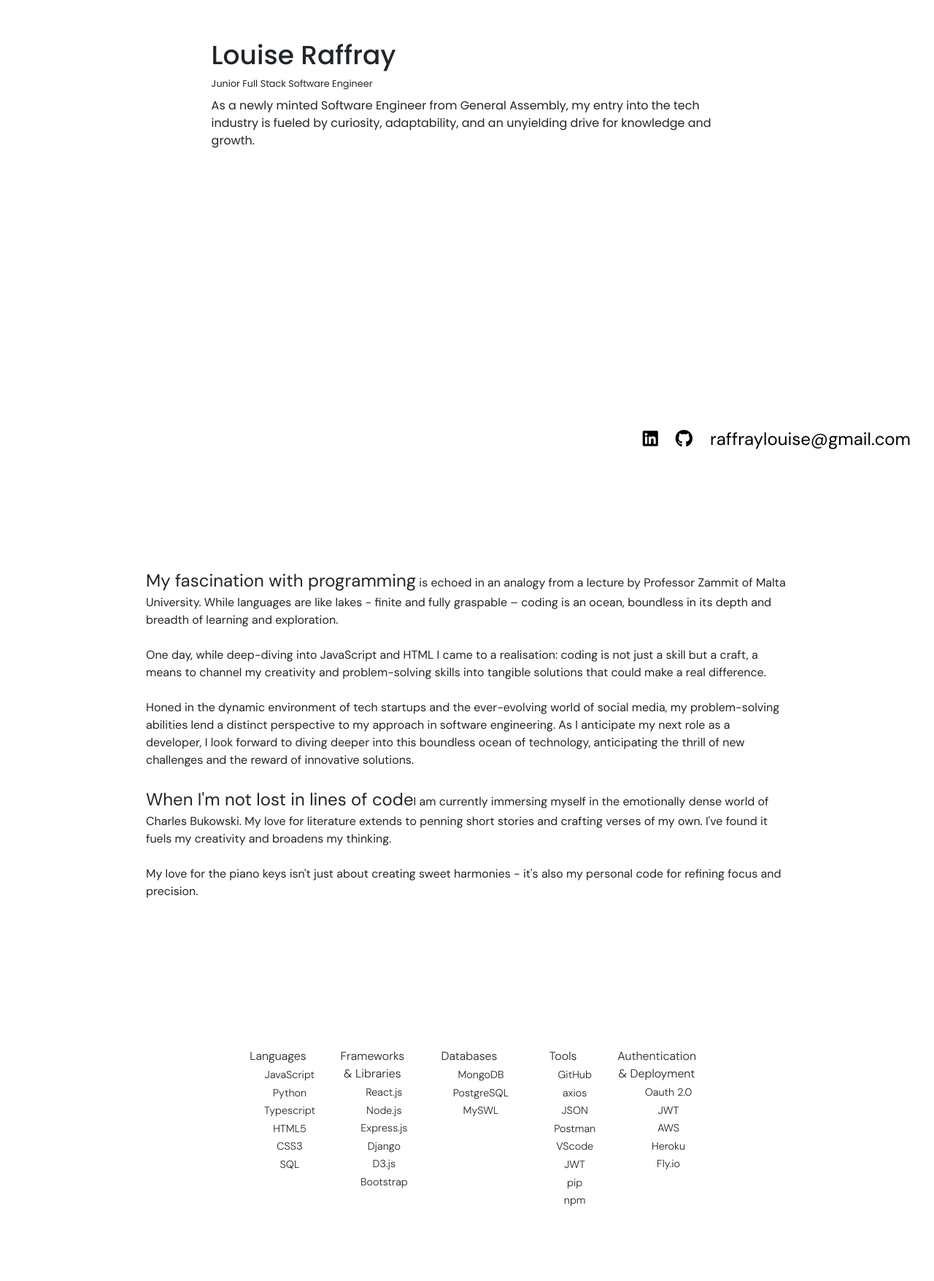
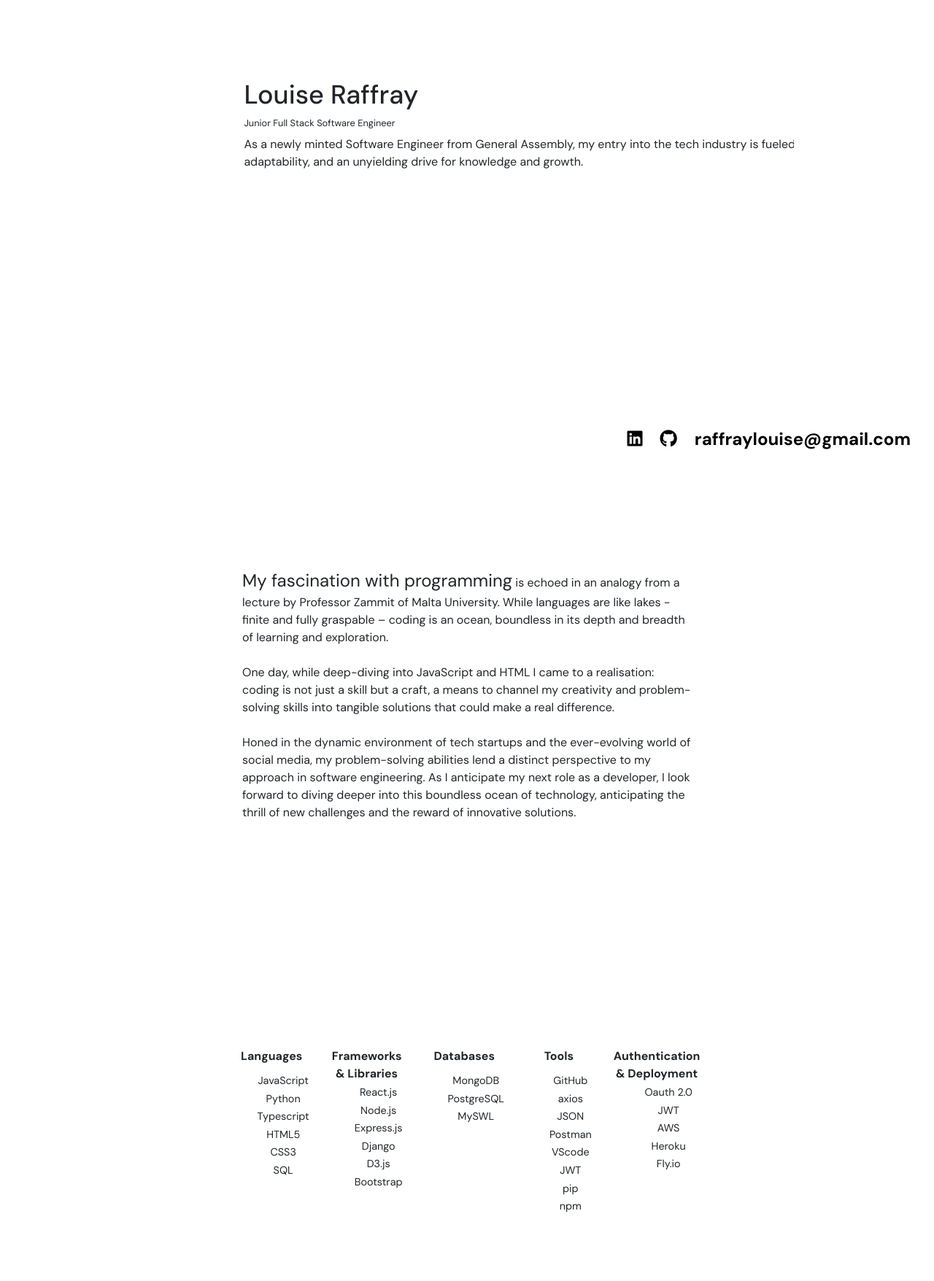
Before and after one commit to louraff/Portfolio-Website, a React (Create React App) app: page / in a window 1280 px wide. Shown: the part 164-1920 px from the top of the page at 73% size. Built offline with nearby package versions, Linux system fonts and the light colour scheme.

Commit message:
sligning and styling

```diff
--- a/src/App.tsx
+++ b/src/App.tsx
@@ -97,6 +97,13 @@ const App: React.FC = () => {
             <Experience />
           </div>
           </section>
+          <section data-scroll-section>
+          <div id="interests" data-scroll
+          data-scroll-direction="horizontal"
+          data-scroll-speed="3">
+            <Interests />
+          </div>
+          </section>
         </div>
         </div>
         <div className="fixed-icons">
--- a/src/components/About/Aboout.tsx
+++ b/src/components/About/Aboout.tsx
@@ -14,12 +14,6 @@ const About: React.FC = () => {
             <br />
             Honed in the dynamic environment of tech startups and the ever-evolving world of social media, my problem-solving abilities lend a distinct perspective to my approach in software engineering. As I anticipate my next role as a developer, I look forward to diving deeper into this boundless ocean of technology, anticipating the thrill of new challenges and the reward of innovative solutions.
 
-            <br />
-            <br />
-        <span className="book">When I'm not lost in lines of code</span>I am currently immersing myself in the emotionally dense world of Charles Bukowski. My love for literature extends to penning short stories and crafting verses of my own. I've found it fuels my creativity and broadens my thinking.
-        <br />
-        <br />
-        My love for the piano keys isn't just about creating sweet harmonies - it's also my personal code for refining focus and precision.
 </p>
     </div>
     </div>
--- a/src/components/Experience/Experience.tsx
+++ b/src/components/Experience/Experience.tsx
@@ -20,9 +20,9 @@ const Experience: React.FC = () => {
         <div className='time-place'>
         <div className='company-time'>
             <div className='company'>
-                <a href="https://generalassemb.ly/" target="_blank">General Assembly</a>
+                <a href="https://generalassemb.ly/" target="_blank" className='ex'>General Assembly</a>
             </div>
-            <div className='time'>April 2023 - July 2023</div>
+            <div className='time'>Apr 2023 - Jul 2023</div>
             </div>
             <div className='position'>Student</div>
         </div>
@@ -31,9 +31,9 @@ const Experience: React.FC = () => {
         <div className='time-place'>
         <div className='company-time'>
             <div className='company'>
-                <a href="https://www.bosh.tv/" target="_blank">BOSH!</a>
+                <a href="https://www.bosh.tv/" target="_blank" className='ex'>BOSH!</a>
             </div>
-            <div className='time'>October 2023 - December 2023</div>
+            <div className='time'>Oct 2023 - Dec 2023</div>
             </div>
             <div className='position'>Social Media Executive</div>
         </div>
@@ -42,9 +42,9 @@ const Experience: React.FC = () => {
         <div className='time-place'>
         <div className='company-time'>
             <div className='company'>
-                <a href="https://bridebook.com/uk" target="_blank">Bridebook</a>
+                <a href="https://bridebook.com/uk" target="_blank" className='ex'>Bridebook</a>
             </div>
-            <div className='time'>January 2020 - September 2022</div>
+            <div className='time'>Jan 2020 - Sep 2022</div>
             </div>
             <div className='position'>Freelance Social Media Manager</div>
         </div>
@@ -53,9 +53,9 @@ const Experience: React.FC = () => {
         <div className='time-place'>
         <div className='company-time'>
             <div className='company'>
-                <a href="https://bridebook.com/uk" target="_blank">Bridebook</a>
+                <a href="https://bridebook.com/uk" target="_blank" className='ex'>Bridebook</a>
             </div>
-            <div className='time'>September 2019 - September 2022</div>
+            <div className='time'>Sep 2019 - Sep 2022</div>
             </div>
             <div className='position'>Freelance Community Manager</div>
         </div>
--- a/src/components/Hero/Hero.tsx
+++ b/src/components/Hero/Hero.tsx
@@ -4,7 +4,7 @@ import '../css/Hero.css'
 const Hero: React.FC = () => {
     return (
         <div className="container-section hero">
-            <h1 className='name'>Louise Raffray</h1>
+            <h1 className='name'> Louise Raffray</h1>
             <p className='job'>Junior Full Stack Software Engineer</p>
             <p> As a newly minted Software Engineer from General Assembly, my entry into the tech industry is fueled by curiosity, adaptability, and an unyielding drive for knowledge and growth. </p>
         </div>
--- a/src/components/Projects/Projects.tsx
+++ b/src/components/Projects/Projects.tsx
@@ -12,25 +12,47 @@ const Projects: React.FC = () => {
       <Carousel.Item>
       <img src="/assets/project-images/green.jpg" alt="portfolio website" className="asset"/>
       <Carousel.Caption className="asset">
-      <a href="https://github.com/louraff/asset-vistas" target="_blank" rel="noreferrer" className="asset"><i className="fab fa-github"></i></a>
+      <a href="https://github.com/louraff/asset-vistas" target="_blank" rel="noreferrer" className="asset proj"><i className="fab fa-github"></i></a>
+
+      <a href="https://assetvistas-778bebda714a.herokuapp.com/" target="_blank" rel="noreferrer" className="asset">
+    <i className="fas fa-external-link-alt asset"></i>
+  </a>
         </Carousel.Caption>
       </Carousel.Item>
+
+
+
       <Carousel.Item>
       <img src="/assets/project-images/orange.jpg" alt="portfolio website" className="adoptly"/>
       <Carousel.Caption className="adoptly">
       <a href="https://github.com/louraff/adoptly" target="_blank" rel="noreferrer" className="adoptly"><i className="fab fa-github"></i></a>
+      <a href="https://assetvistas-778bebda714a.herokuapp.com/" target="_blank" rel="noreferrer" className="asset proj">
+    <i className="fas fa-external-link-alt adoptly"></i>
+  </a>
         </Carousel.Caption>
       </Carousel.Item>
+
+
+
       <Carousel.Item>
       <img src="/assets/project-images/blue.jpg" alt="portfolio website" className="projex"/>
       <Carousel.Caption className="projex">
       <a href="https://github.com/louraff/OpenProjex" target="_blank" rel="noreferrer" className="projex"><i className="fab fa-github"></i></a>
+      <a href="https://open-projex.fly.dev/" target="_blank" rel="noreferrer" className="asset proj">
+    <i className="fas fa-external-link-alt projex"></i>
+  </a>
         </Carousel.Caption>
       </Carousel.Item>
+
+
+
       <Carousel.Item>
       <img src="/assets/project-images/purple.jpg" alt="portfolio website" className="snake"/>
       <Carousel.Caption className="snake">
       <a href="https://github.com/louraff/snake" target="_blank" rel="noreferrer"  className="snake"><i className="fab fa-github"></i></a>
+      <a href="https://louraff.github.io/snake/" target="_blank" rel="noreferrer" className="asset proj">
+    <i className="fas fa-external-link-alt snake"></i>
+  </a>
         </Carousel.Caption>
       </Carousel.Item>
     </Carousel>
--- a/src/components/css/About.css
+++ b/src/components/css/About.css
@@ -2,6 +2,8 @@ p.about {
     margin-bottom: 2%;
     text-align: left;
     font-size: 1rem;
+    margin-left: 15%;
+    margin-right: 15%;
 }
 
 .container-section {
--- a/src/components/css/Experience.css
+++ b/src/components/css/Experience.css
@@ -34,7 +34,7 @@ ol {
 
 .jobs {
 
-  width: 70%;
+  width: 100%;
 }
 
 .company-time {
@@ -51,22 +51,36 @@ ol {
 }
 
 .company {
-  font-weight: 700;
+  display: flex;
+  flex-direction: column;
+  justify-content: start;
+  align-items: start;
+  font-weight: 400;
+  font-size: .75rem;
 }
 
 .time {
+  font-size: .75rem;
   font-weight: 300;
+  flex: 1;
+  display: flex;
+  flex-direction: column;
+  justify-content: end;
+  align-items: end;
 }
 
 .position {
+  font-size: .75rem;
   font-weight: 300;
   text-align: start;
-}
+  align-self: flex-start;}
 
-.a {
+a.ex {
   transition: all .2s ease-in-out;
-    text-decoration: none;
+    text-decoration: none !important;
     font-weight: 700;
     color: inherit;
     cursor: pointer;
+    font-size: .75rem;
+
 }
--- a/src/components/css/Hero.css
+++ b/src/components/css/Hero.css
@@ -1,26 +1,47 @@
 .hero {
     text-align: left;
-    font-family: 'Poppins', sans-serif;
-    margin-top: 30%;
+    font-family: 'DM Sans', sans-serif;
     display: flex;
     flex-direction: column;
     align-items: start;
-    width: 80%;
+    width: 100%;
     padding: 1vmin;
     margin: auto;
+    margin-left: 15%;
+    margin-right: 15% !important;
 }
 
 h1.name {
     font-size: 4.5vmin;
     margin-top: 30%;
+
 }
 
 p.job {
     font-size: 1.6vmin;
 }
 
-.container-section.hero {
-    display: flex;
-    flex-direction: column;
-    align-items: start;
+a {
+    text-decoration: none;
+    font-size: 1rem;
+    transition: all .2s ease-in-out;
+    font-weight: 700;
+    color: inherit;
 }
+
+.time {
+    font-size: .9rem;
+    font-weight: 300;
+}
+
+.position {
+    font-weight: 300;
+    font-size: .75rem;
+
+}
+
+p {
+    margin-left: 5%;
+    margin-right: 5%;
+    margin-right: 25%;
+}
--- a/src/components/css/Interests.css
+++ b/src/components/css/Interests.css
@@ -1,8 +1,9 @@
 .container-section {
     display: flex;
     flex-direction: column;
-    align-items: center;
+    align-items: start;
     padding: 1vmin;
-    width: 80%;
     margin: auto;
+    justify-content: start;
+    text-align: start;
 }
--- a/src/components/css/Projects.css
+++ b/src/components/css/Projects.css
@@ -22,6 +22,15 @@
     margin-bottom: 10px; /* Optional spacing */
   }
 
+.carousel-caption {
+  padding-top: 1.25rem;
+  padding-bottom: 1.25rem;
+  display: flex;
+  flex-direction: row;
+  align-items: center;
+  justify-content: center;
+}
+
 
 .carousel-control-next-icon {
   display: inline-block;
@@ -32,52 +41,81 @@
   margin-left: 13vmin;
 }
 span.carousel-control-prev-icon {
-  margin-left: -9vmin !important;
+  margin-left: -14vmin !important;
+}
+
+a.proj {
+  font-size: 2rem !important;
+  margin-left: 2vmin;
+  cursor: pointer;
+}
+.fa-external-link-alt {
+  font-size: 1.7rem !important;
+  cursor: pointer;
 }
 
 a.asset {
-  color: #944bc2 !important;
+  color: #e6f1d0 !important;
+  margin-left: -0.1vmin;
+}
+
+.fa-external-link-alt.asset {
+  color: #e6f1d0 !important;
 }
 
 a.adoptly {
   color: #FFEDA6 !important;
 }
 
+.fa-external-link-alt.adoptly {
+
+  color: #FFEDA6 !important;
+}
+
 a.projex {
-  color: #F87767 !important;
+  color: #91b4d8 !important;
 }
+
+.fa-external-link-alt.projex {
+  color: #91b4d8 !important;
+}
+
 a.snake {
-  color: #BBFEDD !important;
+  color: #9592ee !important;
+}
+
+.fa-external-link-alt.snake {
+  color: #9592ee !important;
 }
 
 .asset.carousel-caption {
   position: absolute;
-  left: 35%;
+    left: 38.5%;
     color: #fff;
     text-align: center;
-  bottom: 12%;
+    bottom: 10%;
 }
 
 .adoptly.carousel-caption {
   position: absolute;
-    left: 35%;
+  left: 36.5%;
   color: #fff;
   text-align: center;
-    bottom: 12%;
+  bottom: 10%;
 }
 .projex.carousel-caption {
     position: absolute;
-  left: 35%;
+    left: 37%;
     color: #fff;
     text-align: center;
-  bottom: 18%;
+    bottom: 17%;
 }
 .snake.carousel-caption {
   position: absolute;
-    left: 35%;
+  left: 37%;
   color: #fff;
   text-align: center;
-    bottom: 20%;
+  bottom: 18.5%;
 }
   /* .project-card {
     display: flex;
--- a/src/components/css/Skills.css
+++ b/src/components/css/Skills.css
@@ -3,10 +3,11 @@
     opacity: 1;
     transition: opacity 0.6s cubic-bezier(0.694, 0, 0.335, 1) 0s;
     display: flex;
-    justify-content: center;
-    width: 80%;
     margin: 0 auto;
     flex-wrap: wrap;
+    justify-content: center;
+    margin-left: 15%;
+    margin-right: 15%;
 }
 
 .skills-title {
@@ -22,17 +23,17 @@
 }
 
 .skills-container {
-    font-weight: 300;
+    font-weight: 400;
     font-size: 1rem;
-    width: 100%;
-    max-width: 650px;
-    display: flex; /* Display skills columns side by side */
+    display: flex;
     justify-content: space-between;
 }
 
 .skills-cols {
-    flex: 1; /* Distribute space evenly between columns */
-    padding: 0 15px; /* Some padding between columns */
+    flex: 1 1;
+    padding: 0 15px;
+    display: flex;
+    flex-direction: column;
 }
 
 ul {
@@ -45,3 +46,11 @@ ul {
     margin: 3px 0;
     font-size: .9rem;
 }
+
+.skills-cols-title {
+    font-weight: 700;
+    min-height: 4vmin;
+    display: flex;
+    align-items: start;
+    justify-content: center;
+}
```
Lines whose indentation alone changed are shown as unchanged.
